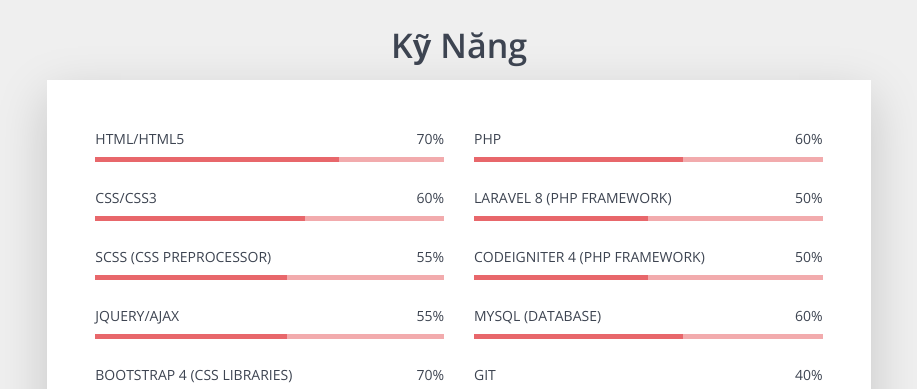
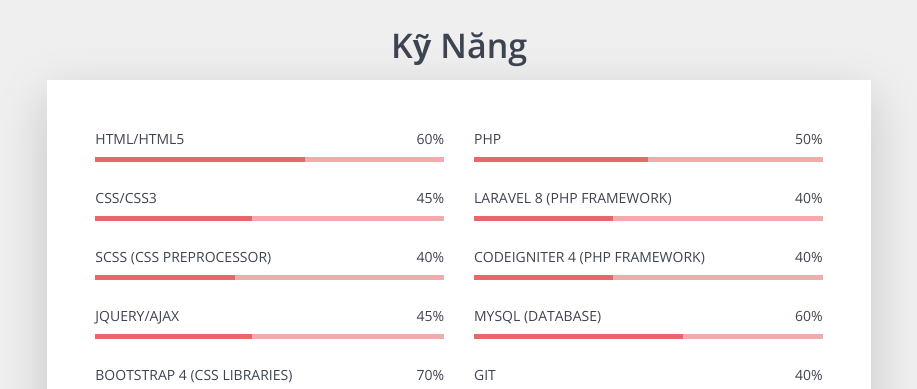
Before and after one commit to NguyenLongDang1999/cv-online, a website: page index.html in a window 1280 px wide. Shown: the part 960-1349 px from the top of the page, without its empty margins (181-1098 px from the left). Drawn offline with nearby package versions, Linux system fonts and the light colour scheme.

Commit message:
update cv

```diff
--- a/index.html
+++ b/index.html
@@ -183,7 +183,7 @@
                               class="section__skill-one-percent d-flex justify-content-between"
                             >
                               <p class="text-uppercase mb-2">HTML/HTML5</p>
-                              <p>70%</p>
+                              <p>60%</p>
                             </div>
                             <div class="section__skill-one-progress html"></div>
                           </div>
@@ -193,7 +193,7 @@
                               class="section__skill-one-percent d-flex justify-content-between"
                             >
                               <p class="text-uppercase mb-2">CSS/CSS3</p>
-                              <p>60%</p>
+                              <p>45%</p>
                             </div>
                             <div class="section__skill-one-progress css"></div>
                           </div>
@@ -205,7 +205,7 @@
                               <p class="text-uppercase mb-2">
                                 SCSS (CSS PREPROCESSOR)
                               </p>
-                              <p>55%</p>
+                              <p>40%</p>
                             </div>
                             <div class="section__skill-one-progress scss"></div>
                           </div>
@@ -215,7 +215,7 @@
                               class="section__skill-one-percent d-flex justify-content-between"
                             >
                               <p class="text-uppercase mb-2">JQUERY/AJAX</p>
-                              <p>55%</p>
+                              <p>45%</p>
                             </div>
                             <div
                               class="section__skill-one-progress jquery"
@@ -257,7 +257,7 @@
                               class="section__skill-one-percent d-flex justify-content-between"
                             >
                               <p class="text-uppercase mb-2">PHP</p>
-                              <p>60%</p>
+                              <p>50%</p>
                             </div>
                             <div class="section__skill-one-progress php"></div>
                           </div>
@@ -269,7 +269,7 @@
                               <p class="text-uppercase mb-2">
                                 LARAVEL 8 (PHP FRAMEWORK)
                               </p>
-                              <p>50%</p>
+                              <p>40%</p>
                             </div>
                             <div
                               class="section__skill-one-progress laravel"
@@ -283,7 +283,7 @@
                               <p class="text-uppercase mb-2">
                                 CODEIGNITER 4 (PHP FRAMEWORK)
                               </p>
-                              <p>50%</p>
+                              <p>40%</p>
                             </div>
                             <div
                               class="section__skill-one-progress codeigniter"
--- a/sass/base/_reset.scss
+++ b/sass/base/_reset.scss
@@ -53,6 +53,21 @@
   }
 }
 
+::-webkit-scrollbar-thumb {
+  border-radius: 6px;
+  background-color: $bgRed;
+}
+
+::-webkit-scrollbar-track {
+  background-color: #F5F5F5;
+  border-radius: 6px;
+}
+
+::-webkit-scrollbar {
+  width: 6px;
+  background-color: #F5F5F5;
+}
+
 @media only screen and (max-width: 576px) {
   .header__nav-item {
     padding: 0px 10px !important;
--- a/sass/components/_skill.scss
+++ b/sass/components/_skill.scss
@@ -16,7 +16,7 @@
 
                 &::before {
                     @include progress;
-                    width: 70%;
+                    width: 60%;
                 }
             }
 
@@ -27,7 +27,7 @@
 
                 &::before {
                     @include progress;
-                    width: 60%;
+                    width: 45%;
                 }
             }
 
@@ -38,7 +38,7 @@
 
                 &::before {
                     @include progress;
-                    width: 55%;
+                    width: 40%;
                 }
             }
 
@@ -49,7 +49,7 @@
 
                 &::before {
                     @include progress;
-                    width: 55%;
+                    width: 45%;
                 }
             }
 
@@ -82,7 +82,7 @@
 
                 &::before {
                     @include progress;
-                    width: 60%;
+                    width: 50%;
                 }
             }
 
@@ -93,7 +93,7 @@
 
                 &::before {
                     @include progress;
-                    width: 50%;
+                    width: 40%;
                 }
             }
 
@@ -104,7 +104,7 @@
 
                 &::before {
                     @include progress;
-                    width: 50%;
+                    width: 40%;
                 }
             }
 
```
Also changed, not shown: css/style.css.
